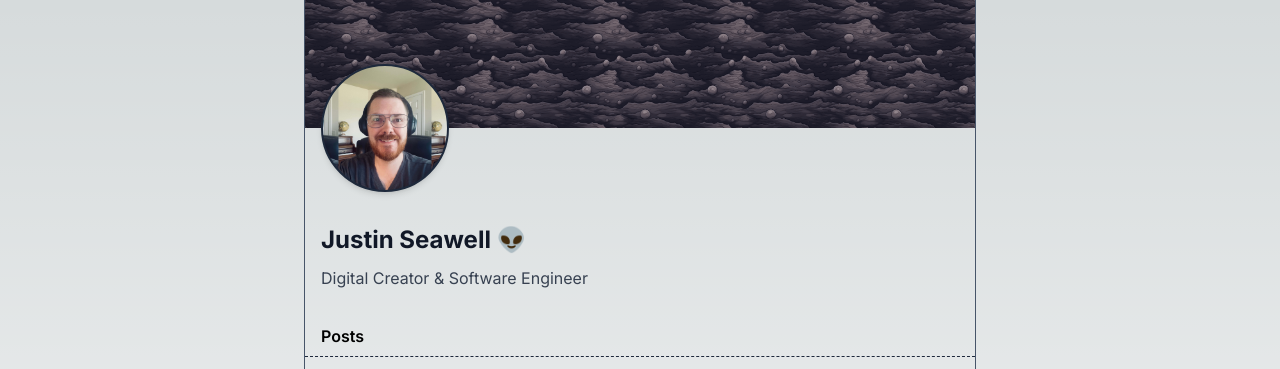
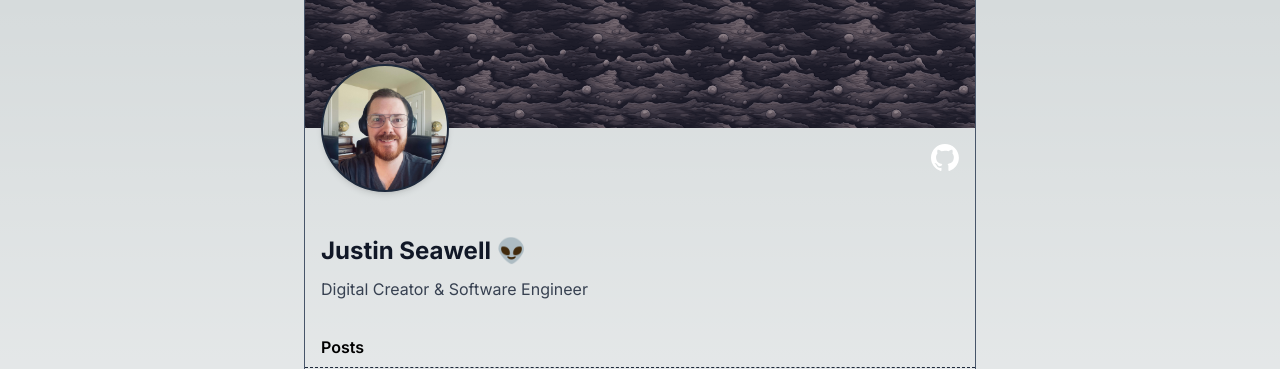
Before and after one commit to jpseawell/personal-site, a Next.js app: page / in a window 1280 px wide. Shown: the top 369 px of the page. Built offline with nearby package versions, Linux system fonts and the light colour scheme.

Commit message:
feat: add github link to profile

```diff
--- a/components/profile.tsx
+++ b/components/profile.tsx
@@ -1,4 +1,6 @@
 import { content } from "@/data/content";
+import Image from "next/image";
+import githubSVG from "../public/github-mark-white.svg";
 
 export default function Profile() {
   return (
@@ -12,9 +14,24 @@ export default function Profile() {
         <div
           className={`bg-slate-800 rounded-full md:h-32 md:w-32 h-24 w-24 absolute top-16 md:top-16 left-4 border-2 border-slate-800 bg-[url('/avatar.jpg')] bg-contain bg-center shadow-md`}
         ></div>
+        <div className="text-right p-4">
+          <a
+            href="https://github.com/jpseawell"
+            target="_blank"
+            rel="noopener noreferrer"
+          >
+            <Image
+              className="inline-block"
+              src={githubSVG}
+              alt="Justin's Github"
+              width={28}
+              height={28}
+            />
+          </a>
+        </div>
 
         {/* Profile Info */}
-        <div className="prose mt-12 md:mt-20 p-4 prose dark:prose-invert">
+        <div className="prose mt-0 md:mt-8 p-4 prose dark:prose-invert">
           <h2>{content.profileName}</h2>
           <p>{content.profileBio}</p>
         </div>
```
Also changed, not shown: public/github-mark-white.svg (added).
